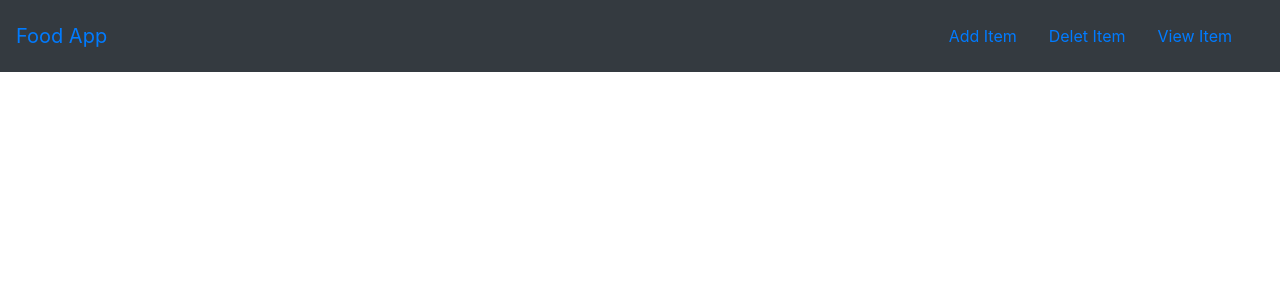
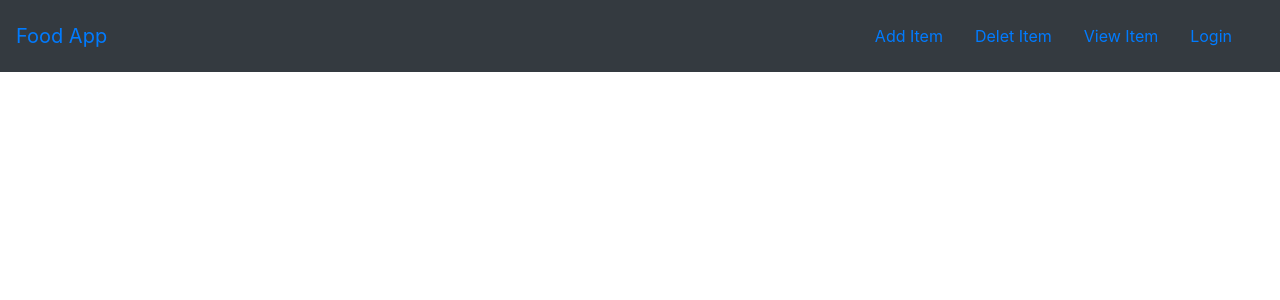
Before and after one commit to mr-moshtaghi/django-masterclass, a Django app: page /food/ in a window 1280 px wide. Shown: the top 300 px of the page. Run offline with Django 3.2, Linux system fonts and the light colour scheme; data that the repository does not hold is empty.

Commit message:
add logout to project

```diff
--- a/food/templates/base.html
+++ b/food/templates/base.html
@@ -13,12 +13,17 @@
 </head>
 <body>
     <nav class="navbar navbar-dar bg-dark">
-        <a href="#" class="navbar-brand">Food App</a>
+        <a href="{% url 'food:index' %}" class="navbar-brand">Food App</a>
 
         <div class="navbar">
             <a href="{% url 'food:create_item' %}" class="navbar-item nav-link">Add Item</a>
             <a href="#" class="navbar-item nav-link">Delet Item</a>
             <a href="#" class="navbar-item nav-link">View Item</a>
+            {% if user.is_authenticated %}
+                <a href="{% url 'logout' %}" class="navbar-item nav-link">Logout</a>
+            {% else %}
+                <a href="{% url 'login' %}" class="navbar-item nav-link">Login</a>
+            {% endif %}
         </div>
     </nav>
 
--- a/mysite/urls.py
+++ b/mysite/urls.py
@@ -15,7 +15,7 @@ Including another URLconf
 """
 from django.contrib import admin
 from django.urls import path , include
-from django.contrib.auth import views
+from django.contrib.auth import views as authentication_views
 
 from users import views as user_views
 
@@ -23,6 +23,6 @@ urlpatterns = [
     path('admin/', admin.site.urls),
     path('food/', include("food.urls")),
     path('register/', user_views.register, name='register'),
-    path('login/', views.LoginView.as_view(template_name='login.html'), name='login'),
-    path('logout/', views.LogoutView.as_view(template_name='logout.html'), name='logout'),
+    path('login/', authentication_views.LoginView.as_view(template_name='login.html'), name='login'),
+    path('logout/', authentication_views.LogoutView.as_view(template_name='logout.html'), name='logout'),
 ]
--- /dev/null
+++ b/users/templates/logout.html
@@ -0,0 +1 @@
+<h1>now you are logout . are you go to <a href="{% url 'food:index' %}"> home</a> page</h1>
--- a/users/views.py
+++ b/users/views.py
@@ -11,7 +11,7 @@ def register(request):
             form.save()
             username = form.cleaned_data.get('username')
             messages.success(request ,f'Welcome {username}, user accaunt created')
-            return redirect("food:index")
+            return redirect("login")
     else:
         form = RegisterForm()
     return render(request, 'register.html', {"form":form})
```
